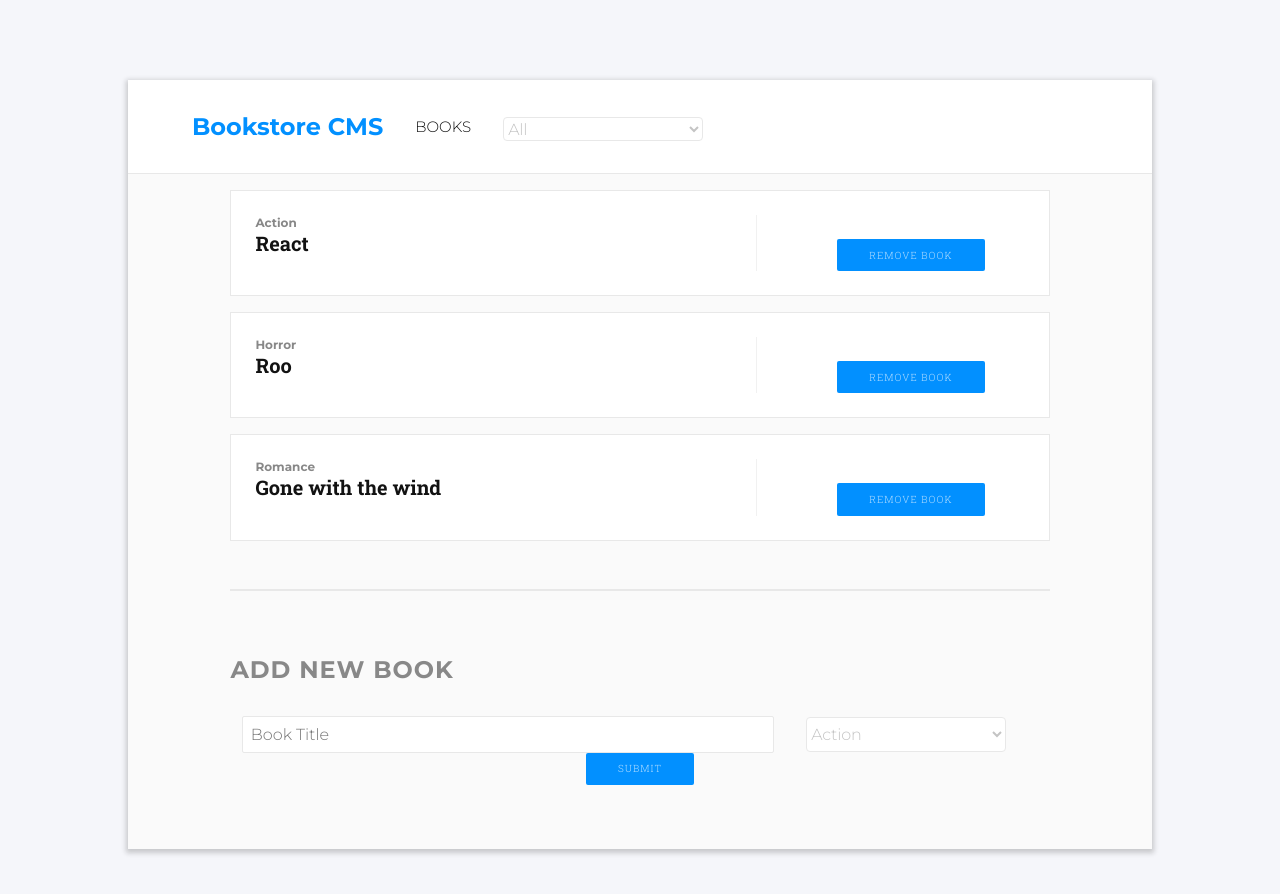
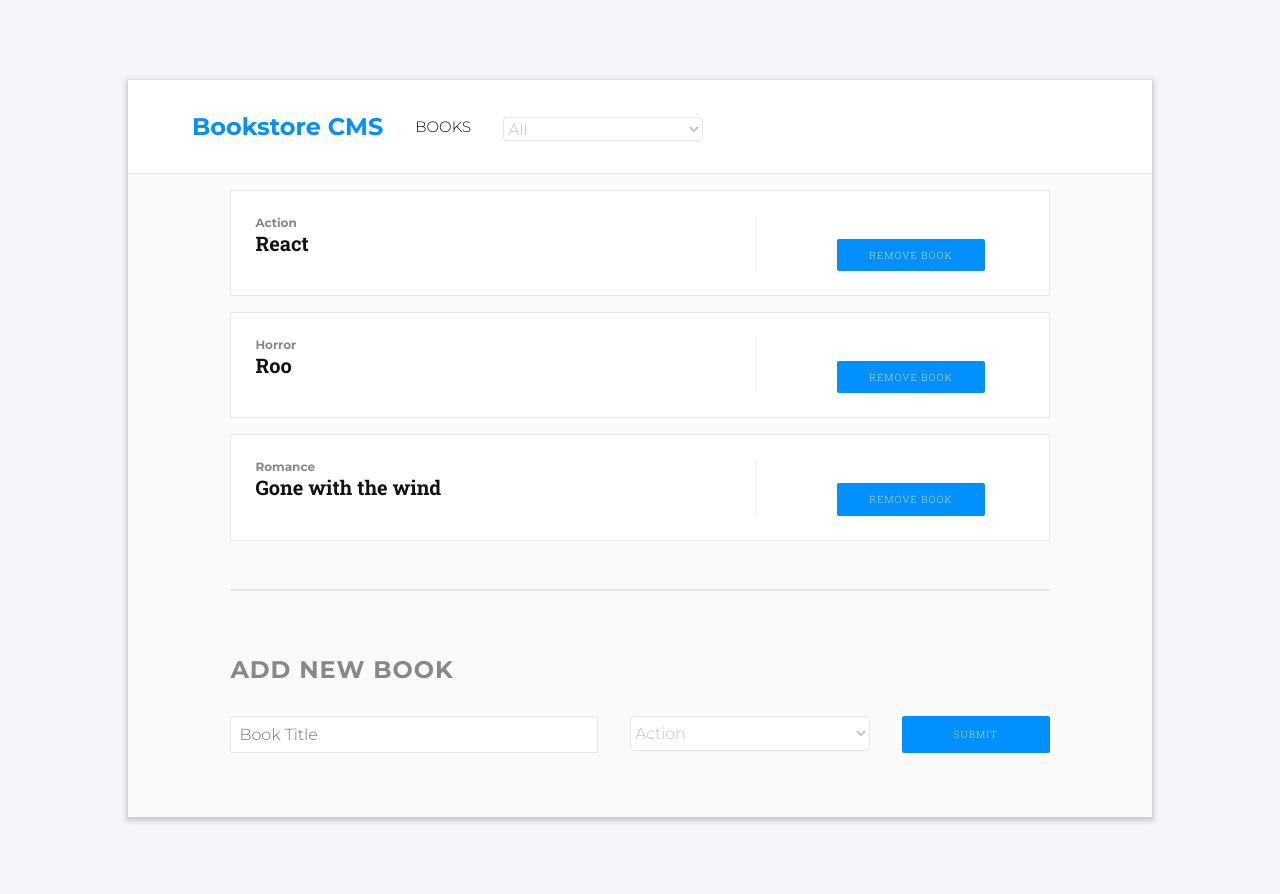
Before and after one commit to Redvanisation/Bookstore, a React (Create React App) app: page / in a window 1280 px wide. Shown: the top 894 px of the page. Built offline with nearby package versions, Linux system fonts and the light colour scheme.

Commit message:
fix some resposiveness

```diff
--- a/src/containers/BookForm.js
+++ b/src/containers/BookForm.js
@@ -36,6 +36,7 @@ class BookForm extends Component {
       <div>
         <form className="bookForm" onSubmit={this.handleSubmit}>
           <h2 className="bookForm__title">Add New Book</h2>
+          <div className="formContainer">
             <input
               className="bookForm__input"
               type="text"
@@ -57,6 +58,7 @@ class BookForm extends Component {
               ))}
             </select>
             <input className="bookForm__submit btn" type="submit" value="submit" />
+          </div>
         </form>
       </div>
     );
--- a/src/style/_styles.scss
+++ b/src/style/_styles.scss
@@ -115,6 +115,10 @@ body {
   transform: translateY(-1px);
 }
 
+.formContainer{
+  display: flex;
+}
+
 .bookForm {
   text-align: center;
   padding-top: 4rem;
@@ -132,7 +136,7 @@ body {
     text-transform: uppercase;
   }
   &__input {
-    width: 65%;
+    flex-grow: 4;
     margin-right: 2rem;
     font-size: 16px;
     border-radius: 2px;
@@ -143,8 +147,13 @@ body {
     outline: none;
   }
   &__selection {
+    flex-grow: 1;
     margin-right: 2rem;
     height: 35px;
+
+  }
+  &__submit {
+    flex-grow: 1;
   }
 
 }
```
Lines whose indentation alone changed are shown as unchanged.
